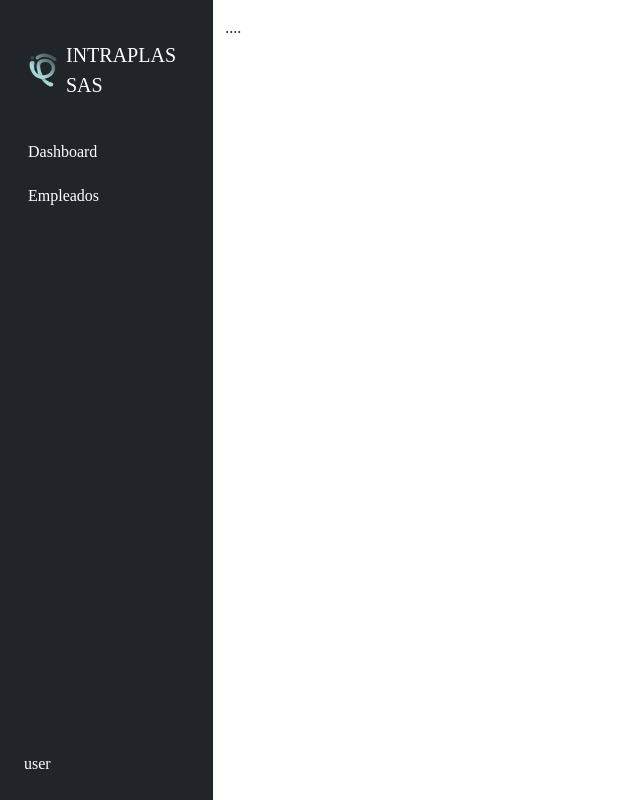
After one commit to andresjsalcedo/tokens_intraplas, a Flask app: page /Dashboard in a window 1280 px wide. The commit adds this page. Shown: the whole page, without its empty margins (0-640 px from the left). Run offline with Flask 3, Linux system fonts and the light colour scheme; some web fonts are replaced.

Commit message:
se agrego la vista dashboard

```diff
--- a/project/app.py
+++ b/project/app.py
@@ -45,6 +45,10 @@ def index():
                          fecha=datetime.now().strftime('%Y-%m-%d'),
                          hora=datetime.now().strftime('%H:%M:%S'))
 
+@app.route('/Dashboard')
+def dashboard():
+    return render_template('Dashboard.html')
+
 @app.route('/actualizar_empleado', methods=['POST'])
 def actualizar_empleado():
     escaner = EscanerQRWeb()
--- /dev/null
+++ b/project/templates/Dashboard.html
@@ -0,0 +1,47 @@
+<!DOCTYPE html>
+<html lang="en">
+<head>
+    <meta charset="UTF-8">
+    <meta name="viewport" content="width=device-width, initial-scale=1.0">
+    <link href="https://cdn.jsdelivr.net/npm/bootstrap@5.3.3/dist/css/bootstrap.min.css" rel="stylesheet" integrity="sha384-QWTKZyjpPEjISv5WaRU9OFeRpok6YctnYmDr5pNlyT2bRjXh0JMhjY6hW+ALEwIH" crossorigin="anonymous">
+    <script src="https://cdn.jsdelivr.net/npm/bootstrap@5.3.3/dist/js/bootstrap.bundle.min.js" integrity="sha384-YvpcrYf0tY3lHB60NNkmXc5s9fDVZLESaAA55NDzOxhy9GkcIdslK1eN7N6jIeHz" crossorigin="anonymous"></script>
+    <link rel="stylesheet" href="{{ url_for('static', filename='css/index.css') }}">
+    <title>Dashboard</title>
+</head>
+<body>
+    <!--SIDEBAR-->
+    <div class="container-fluid">
+        <div class="row flex-nowrap">
+            <div class="col-auto col-md-3 col-xl-2 px-sm-2 px-0 bg-dark">
+                <div class="d-flex flex-column align-items-center align-items-sm-start px-3 pt-2 text-white min-vh-100">
+                    <a href="/" class="d-flex align-items-center mt-3 pb-3 mb-md-0 me-md-auto text-white text-decoration-none">
+                        <img src="../static/img/Mesa de trabajo 10 copia.png" width="38rem" class="me-1"><span class="fs-5 mt-3 mb-3 d-none d-sm-inline">INTRAPLAS SAS</span>
+                    </a>
+                    <ul class="nav nav-pills flex-column mb-sm-auto mb-0 align-items-center align-items-sm-start" id="menu">
+                        <li class="nav-item mb-1">
+                            <a href="Dashboard.html" class="nav-link align-middle px-0">
+                                <i class="bi-house"></i> <span class="ms-1 fs-6 d-none d-sm-inline text-white">Dashboard</span>
+                            </a>
+                        </li>
+                        <li>
+                            <a href="tokens_intraplas.html" data-bs-toggle="collapse" class="nav-link px-0 align-middle">
+                                <i class="bi-grid"></i> <span class="ms-1 fs-6 d-none d-sm-inline text-white">Empleados</span> </a>
+                                <ul class="collapse nav flex-column ms-1" id="submenu3" data-bs-parent="#menu">
+                            </ul>
+                        </li>
+                    </ul>
+                    <hr>
+                    <div class="dropdown pb-4">
+                       user
+                    </div>
+                </div>
+            </div>
+            <!--FIN SIDEBAR-->
+
+            <div class="col py-3">
+                ....
+            </div>
+
+</body>
+<script src="{{ url_for('static', filename='scripts/Dashboard.js') }}"></script>
+</html>
--- a/project/templates/tokens_intraplas.html
+++ b/project/templates/tokens_intraplas.html
@@ -19,12 +19,12 @@
                     </a>
                     <ul class="nav nav-pills flex-column mb-sm-auto mb-0 align-items-center align-items-sm-start" id="menu">
                         <li class="nav-item mb-1">
-                            <a href="#" class="nav-link align-middle px-0">
+                            <a href="Dashboard.html" class="nav-link align-middle px-0">
                                 <i class="bi-house"></i> <span class="ms-1 fs-6 d-none d-sm-inline text-white">Dashboard</span>
                             </a>
                         </li>
                         <li>
-                            <a href="#submenu3" data-bs-toggle="collapse" class="nav-link px-0 align-middle">
+                            <a href="tokens_intraplas.html" data-bs-toggle="collapse" class="nav-link px-0 align-middle">
                                 <i class="bi-grid"></i> <span class="ms-1 fs-6 d-none d-sm-inline text-white">Empleados</span> </a>
                                 <ul class="collapse nav flex-column ms-1" id="submenu3" data-bs-parent="#menu">
                             </ul>
```
Also changed, not shown: project/static/scripts/Dashboard.js (added).
